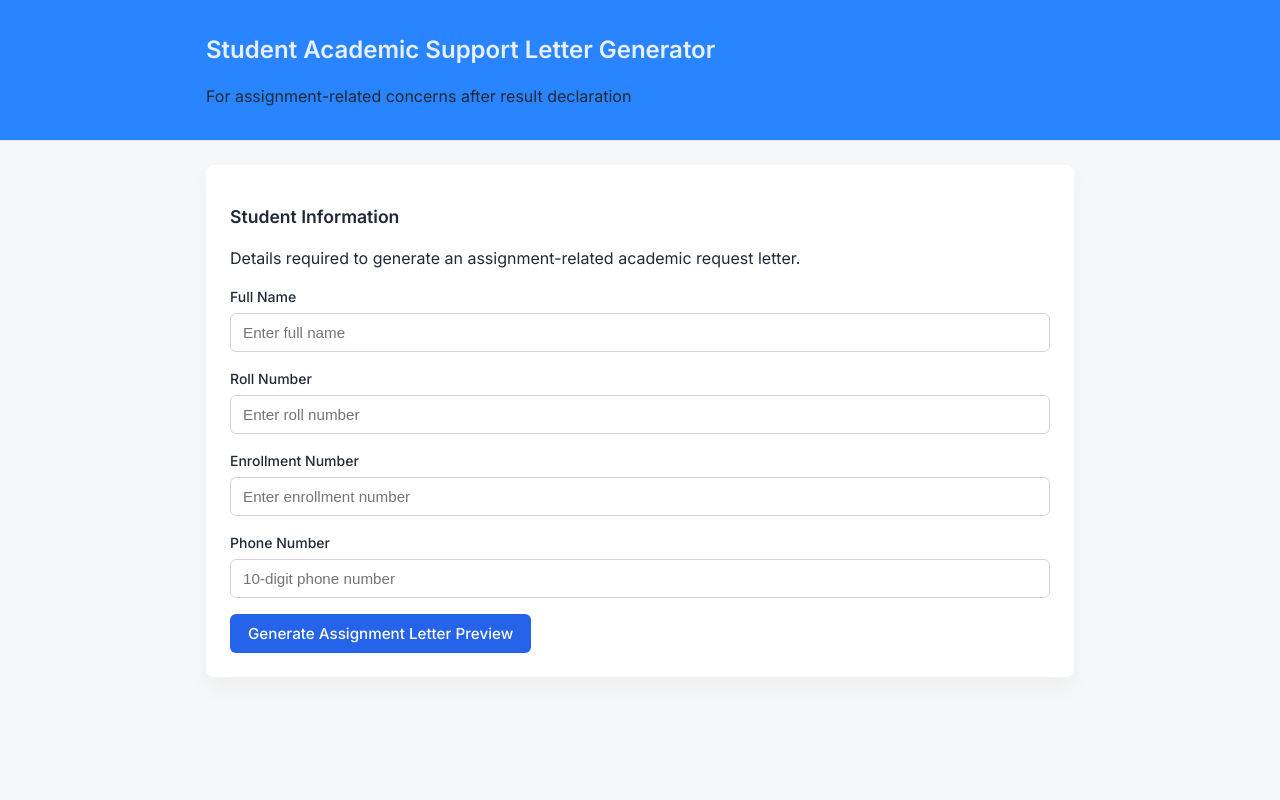
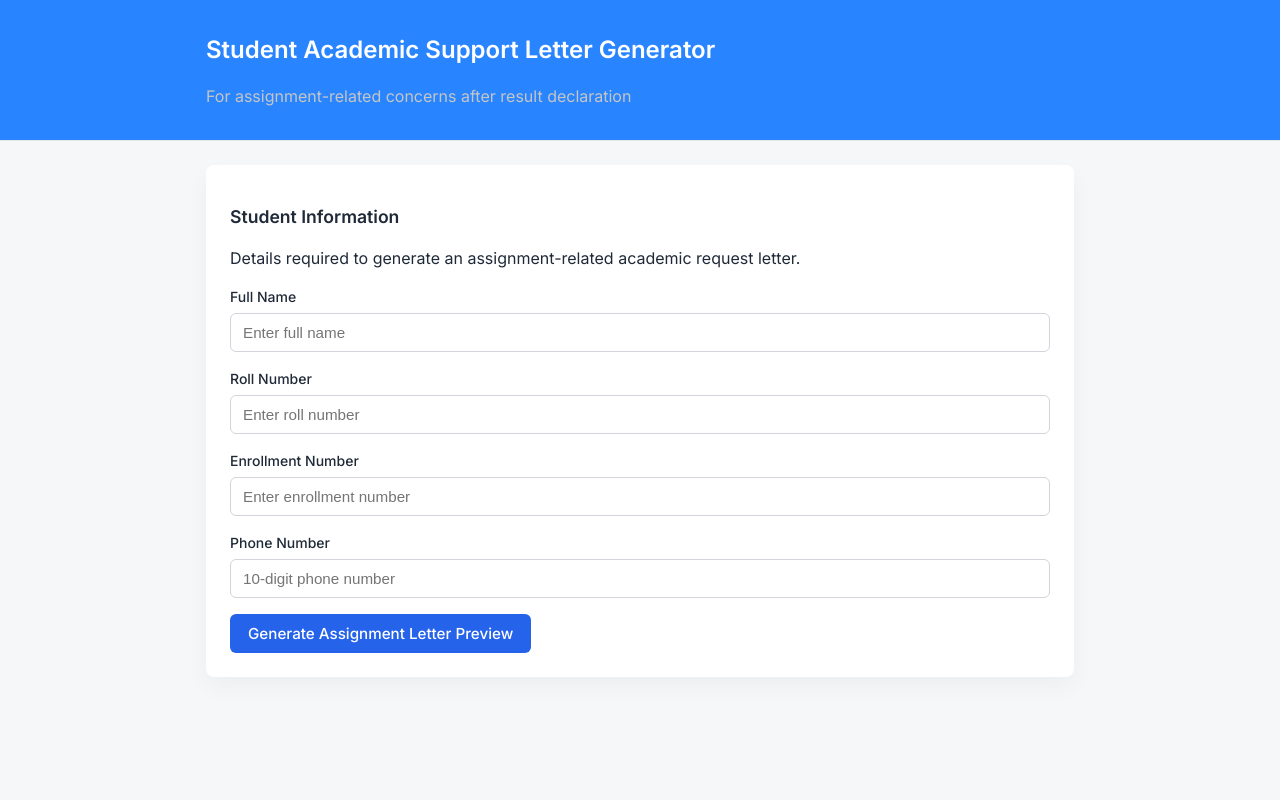
Before and after one commit to ansarikashif-prog/student-letter-generator, a React (Vite) app: page / in a window 1280 px wide. Shown: the top 800 px of the page. Built offline with nearby package versions, Linux system fonts and the light colour scheme; no server answers.

Commit message:
Update letter templates and mailto email integration

```diff
--- a/src/letters/letter.en.js
+++ b/src/letters/letter.en.js
@@ -29,7 +29,7 @@ These concerns are not raised in opposition, but with the intent of ensuring tha
 
 In light of the above, I respectfully submit the following requests for your kind consideration:
 
-1) Extension of assignment submission deadlines, particularly for backlog and language papers, to allow adequate academic preparation.
+1) The deadline for submitting assignments should be extended, as the given time is too short.
 2) Reconsideration of the hardcopy-only submission requirement, with sincere efforts toward enabling online or alternative submission modes, especially for outstation students.
 3) Immediate resolution of incomplete study material distribution and assurance of timely availability of prescribed books for all subjects.
 
--- a/src/letters/letter.hi.js
+++ b/src/letters/letter.hi.js
@@ -33,7 +33,7 @@ const hindiLetter = (studentData) => {
 
 उपरोक्त परिस्थितियों को ध्यान में रखते हुए, मैं विनम्रतापूर्वक निम्नलिखित अनुरोध प्रस्तुत करता हूँ:
 
-1) असाइनमेंट, विशेषकर भाषा एवं बैकलॉग विषयों के लिए, जमा करने की समय-सीमा में यथोचित विस्तार किया जाए।
+1) असाइनमेंट्स जमा करने की  तारीख को बढ़ाया जाए, क्योंकि दिया गया समय काफी कम है।
 2) हार्डकॉपी अनिवार्यता पर पुनर्विचार करते हुए, विशेष रूप से दिल्ली के बाहर निवास करने वाले छात्रों के लिए ऑनलाइन या वैकल्पिक सबमिशन व्यवस्था सुनिश्चित की जाए।
 3) अपूर्ण अध्ययन सामग्री के वितरण की समस्या का शीघ्र समाधान किया जाए तथा सभी विषयों की निर्धारित पुस्तकें समय पर उपलब्ध कराई जाएँ।
 
--- a/src/styles/main.css
+++ b/src/styles/main.css
@@ -56,7 +56,13 @@ button {
 .app-title {
   font-size: 1.5rem;
   font-weight: 600;
-  color: #e8efff;
+  color: #ffffff;
+}
+
+.app-subtitle {
+  font-size: 1rem;
+  font-weight: 300;
+  color: #c5c5c5;
 }
 
 /* =========================================================
```
